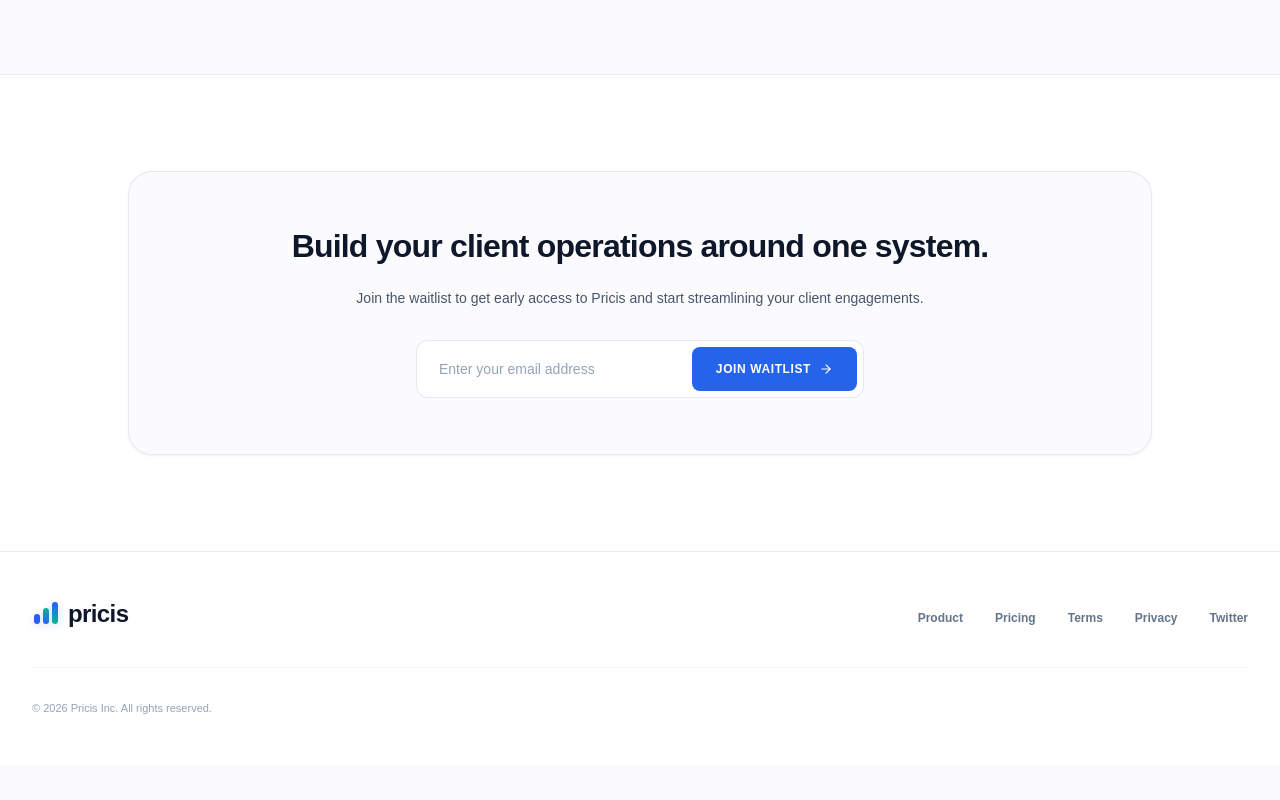
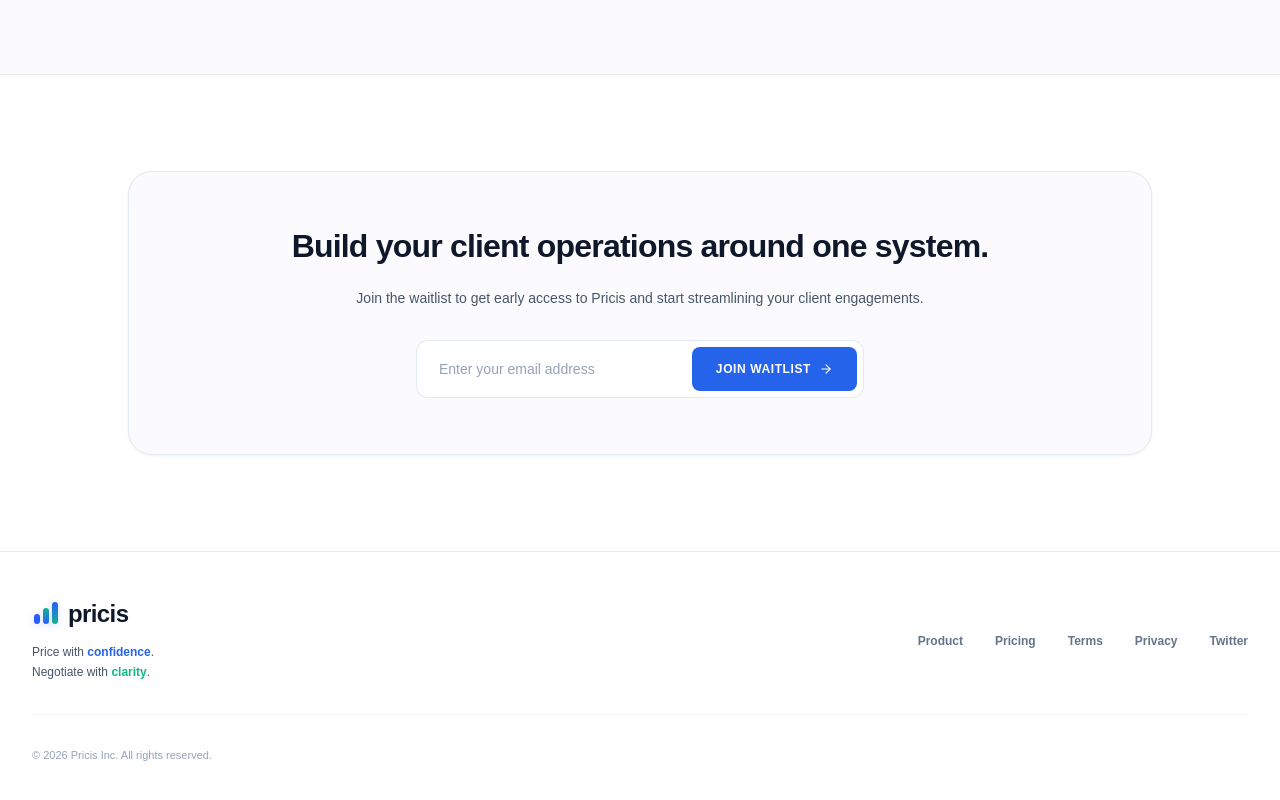
Before and after one commit to pill2x/pricis, a Next.js app: page / in a window 1280 px wide. Shown: the part 3298-4098 px from the top of the page. Before the commit the page ends 4063 px from the top, so only its background shows below. Built offline with nearby package versions, Linux system fonts and the light colour scheme; no server answers.

Commit message:
style: update footer tagline under logo to Price with confidence. Negotiate with clarity.

```diff
--- a/components/Footer.tsx
+++ b/components/Footer.tsx
@@ -16,11 +16,15 @@ export default function Footer() {
     <footer className="border-t border-slate-200/80 bg-white py-12 px-4 sm:px-8 font-body">
       <div className="max-w-7xl mx-auto flex flex-col md:flex-row items-start md:items-center justify-between gap-8">
 
-        {/* Left Column: Logo */}
-        <div className="text-left">
+        {/* Left Column: Logo & Tagline */}
+        <div className="text-left space-y-2">
           <Link href="/" className="inline-block">
             <Logo variant="dark" />
           </Link>
+          <p className="text-xs text-slate-600 font-medium leading-relaxed font-body">
+            Price with <span className="text-[#2563EB] font-bold">confidence</span>.<br />
+            Negotiate with <span className="text-emerald-500 font-bold">clarity</span>.
+          </p>
         </div>
 
         {/* Right Column: Footer Links */}
```
